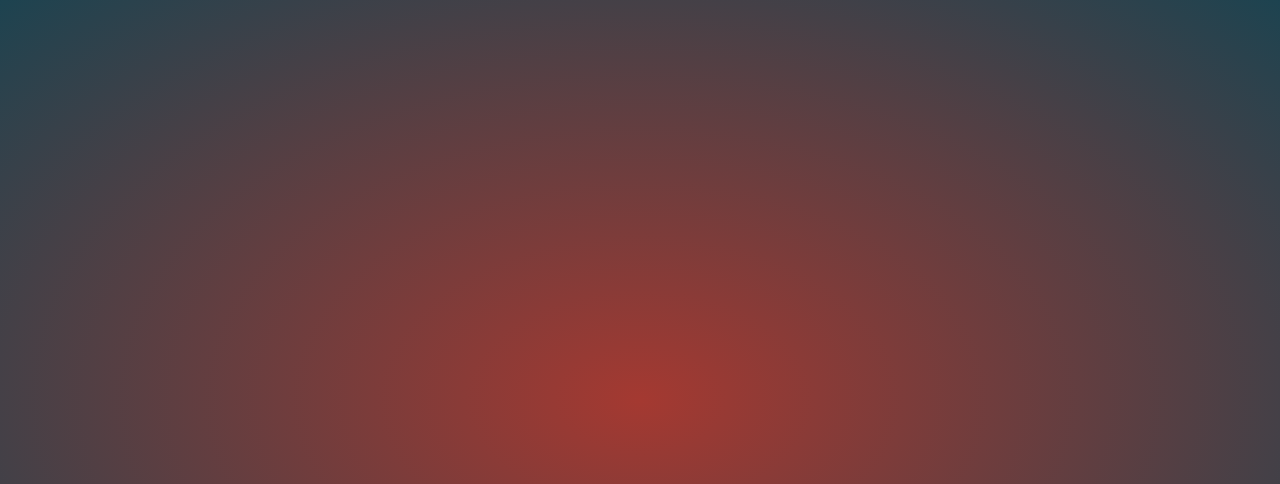
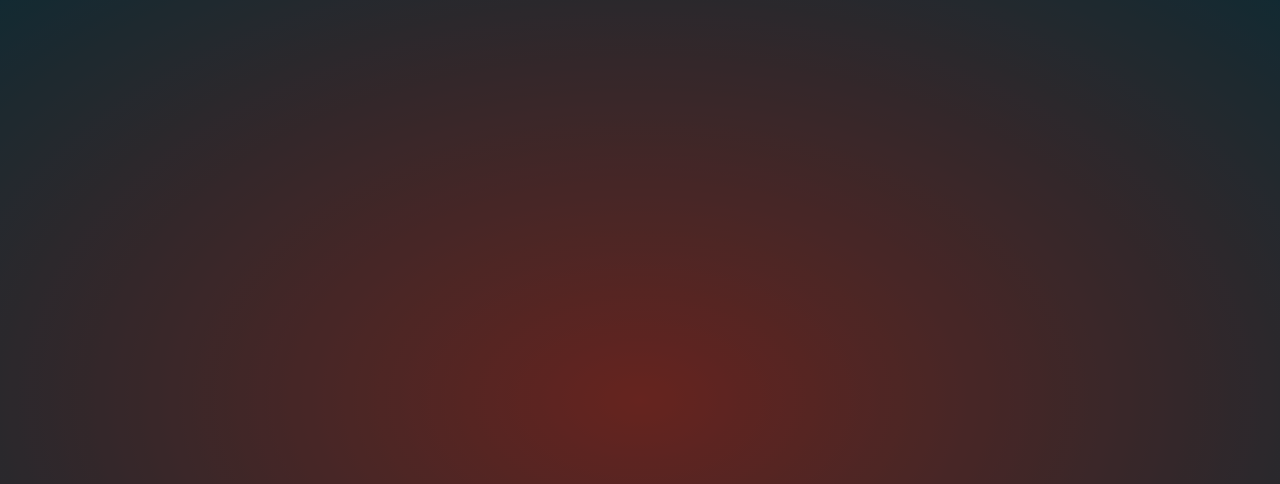
Before and after one commit to moga-alberto/og-shoes, a plain HTML site: page index.html in a window 1280 px wide. Shown: the top 484 px of the page. Drawn offline with Linux system fonts and the light colour scheme; the site is published under a folder, as on GitHub Pages, so addresses that start at the root find nothing.

Commit message:
OG_Shoes_V2

```diff
--- a/styles.css
+++ b/styles.css
@@ -102,7 +102,7 @@ p {
 @supports (background-blend-mode: multiply) {
   .hero {
     background-color: rgba(255, 255, 255, 0);
-    background-image: url(/img/hero.png), radial-gradient(#a43931, #1d4350);
+    background-image: url(./img/hero.png), radial-gradient(#a43931, #1d4350);
     background-blend-mode: multiply;
     background-size: cover;
     background-repeat: no-repeat;
```
